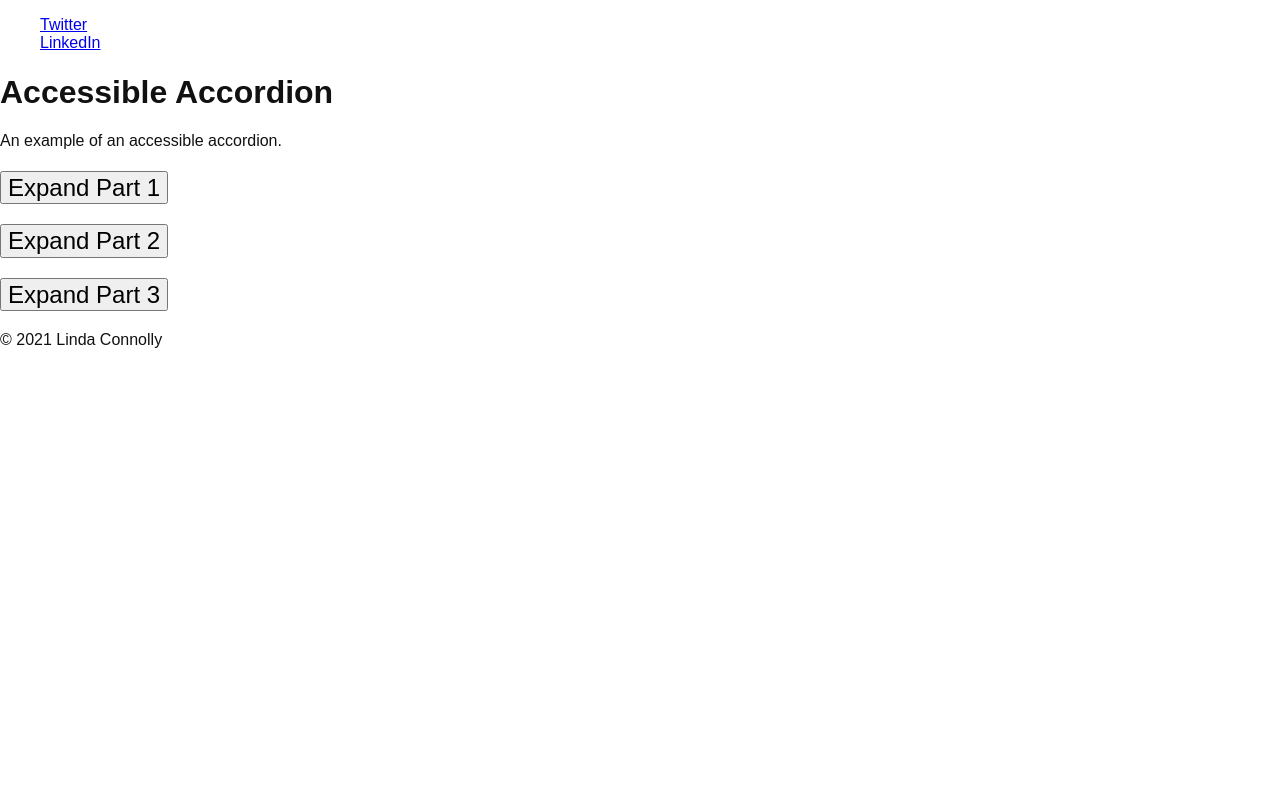
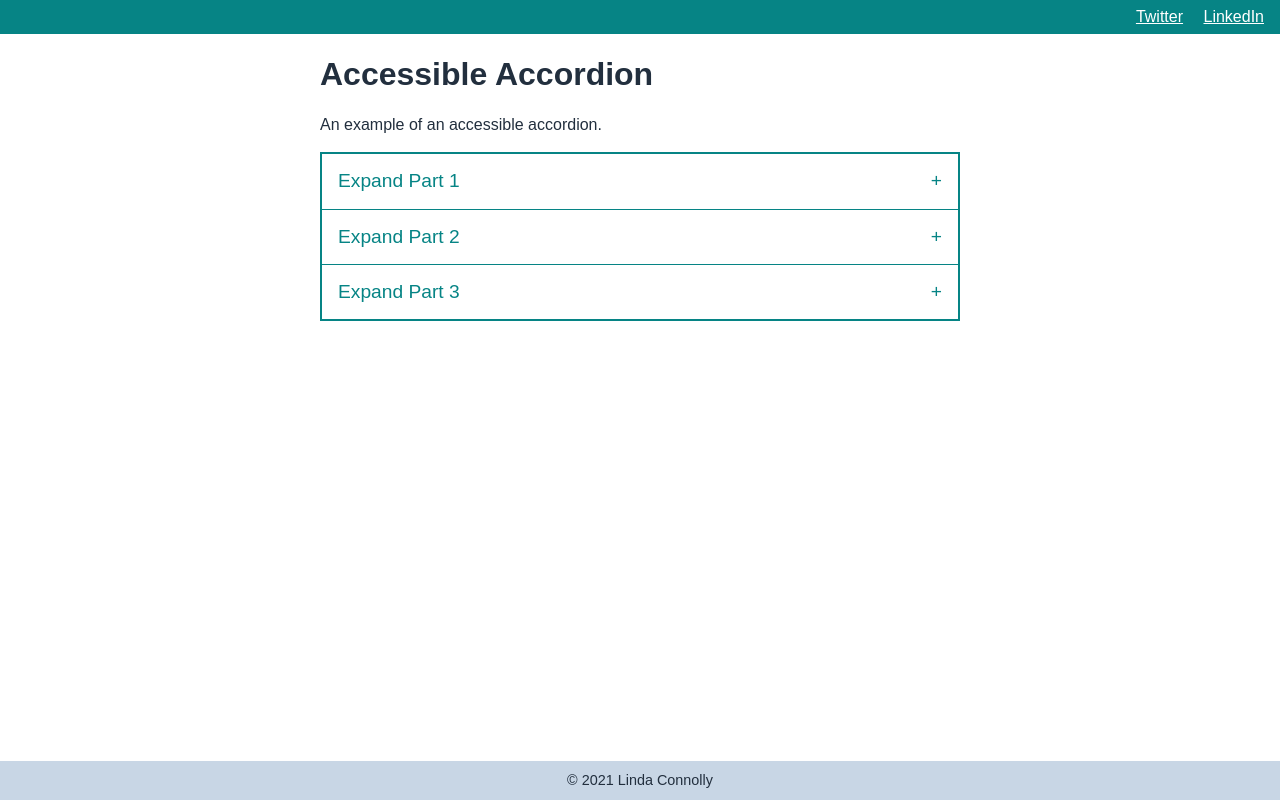
Before and after one commit to lindacodes/a11y, a plain HTML site: page index.html in a window 1280 px wide. Drawn offline with Linux system fonts and the light colour scheme.

Commit message:
Updated styles

```diff
--- a/style.css
+++ b/style.css
@@ -1,26 +1,146 @@
+:root {
+  --main-bg-color: #fff;
+  --primary-color: #068485;
+  --font-color: #222f3e;
+  --font-color-light: #fff;
+  --footer-bg-color: #c8d6e5;
+  --link-color: #341f97;
+}
+
+.hidden {
+  display: none;
+}
+
 body {
-  color: #111;
+  background: var(--main-bg-color);
+  color: var(--font-color);
+  min-height: 100vh;
+  position: relative;
 }
 
 #skip-link {
-  position: absolute;
-  top: 0;
-  left: -101vw;
-  width: 100%;
-  text-align: center;
-  padding: 1rem;
   background-color: lightblue;
   border: 1px solid rebeccapurple;
+  left: -101vw;
+  padding: 1rem;
+  position: absolute;
+  text-align: center;
+  top: 0;
+  width: 100%;
 }
 
 #skip-link:focus {
   left: 0;
 }
 
-ul {
-  list-style: none;
+p {
+  line-height: 1.4;
 }
 
-.hidden {
-  display: none;
+p a {
+  color: var(--link-color);
 }
+
+header {
+  background: var(--primary-color);
+  color: var(--font-color-light);
+  text-align: right;
+  padding: 0 0.5rem;
+}
+
+header a {
+  color: var(--font-color-light);
+  display: inline-block;
+  margin: 0.5rem;
+}
+
+header ul {
+  list-style: none;
+  margin: 0;
+  padding: 0;
+}
+
+header li {
+  display: inline-block;
+  margin: 0;
+  padding: 0;
+}
+
+main {
+  margin: 0 auto;
+  max-width: 40rem;
+  padding-bottom: 4rem;
+}
+
+footer {
+  background: var(--footer-bg-color);
+  bottom: 0;
+  color: var(--font-color);
+  font-size: 0.9rem;
+  padding: 0.7rem;
+  position: absolute;
+  text-align: center;
+  width: 100%;
+}
+
+.accordion {
+  border: 2px solid var(--primary-color);
+}
+
+.accordion h2 {
+  font-size: 1.2rem;
+  margin: 0;
+}
+
+.accordion h2:first-child button {
+  border-top: none;
+}
+
+.accordion button {
+  background: #fff;
+  border: none;
+  border-top: 1px solid var(--primary-color);
+  border-bottom: 1px solid var(--primary-color);
+  color: var(--primary-color);
+  margin: 0 0 -1px;
+  padding: 1rem;
+  position: relative;
+  text-align: left;
+  transition: all 0.1s ease-in-out;
+  width: 100%;
+}
+
+.accordion button:hover,
+.accordion button:focus {
+  background: var(--primary-color);
+  color: #fff;
+}
+
+.accordion button:focus {
+  background: var(--link-color);
+}
+
+.accordion button:after {
+  display: block;
+  content: "+";
+  position: absolute;
+  right: 1rem;
+  top: 50%;
+  transform: translateY(-50%);
+}
+
+.accordion button[aria-expanded="true"]:after {
+  content: "–";
+}
+
+.accordion__panel {
+  padding: 1rem;
+}
+
+.accordion__panel * {
+  margin: 0;
+}
+
+.accordion__panel * + * {
+  margin-top: 0.75rem;
+}
```
